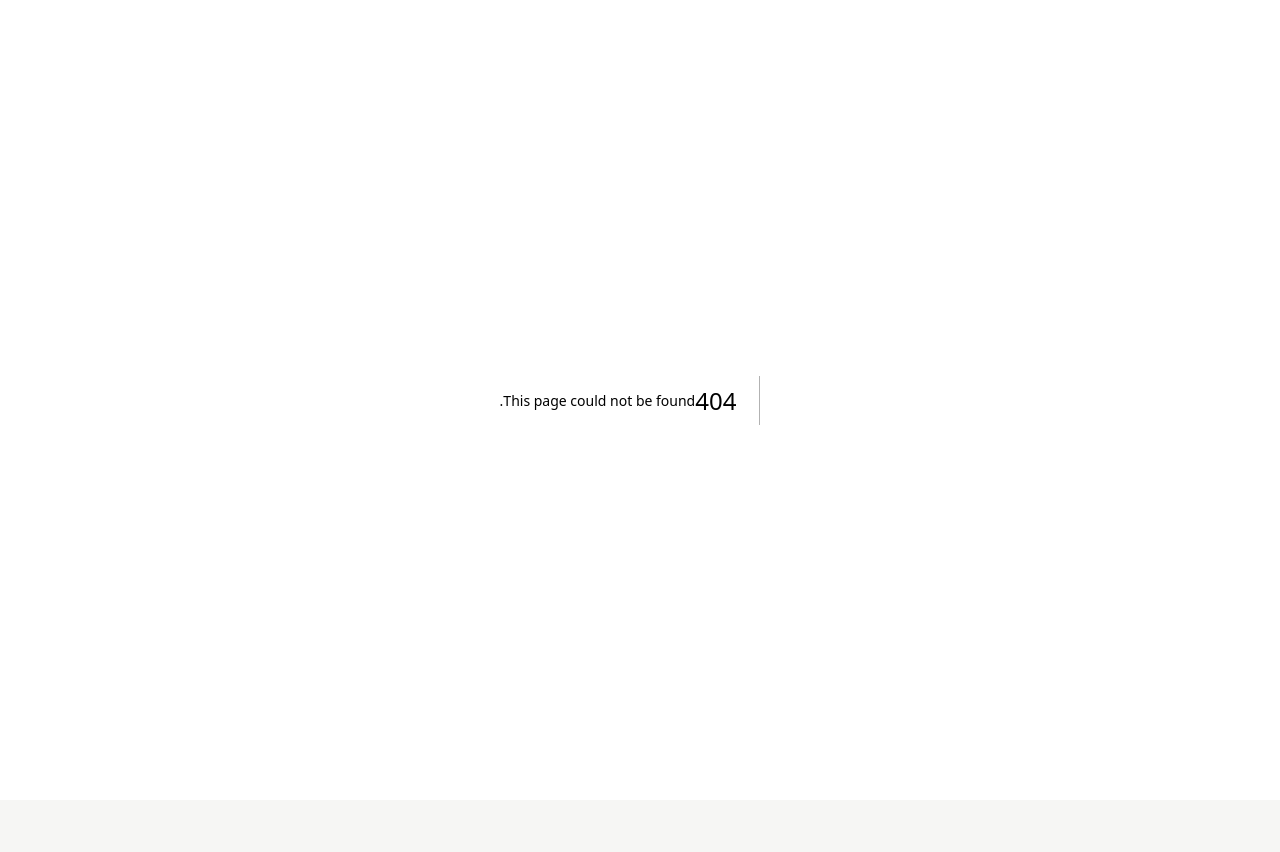
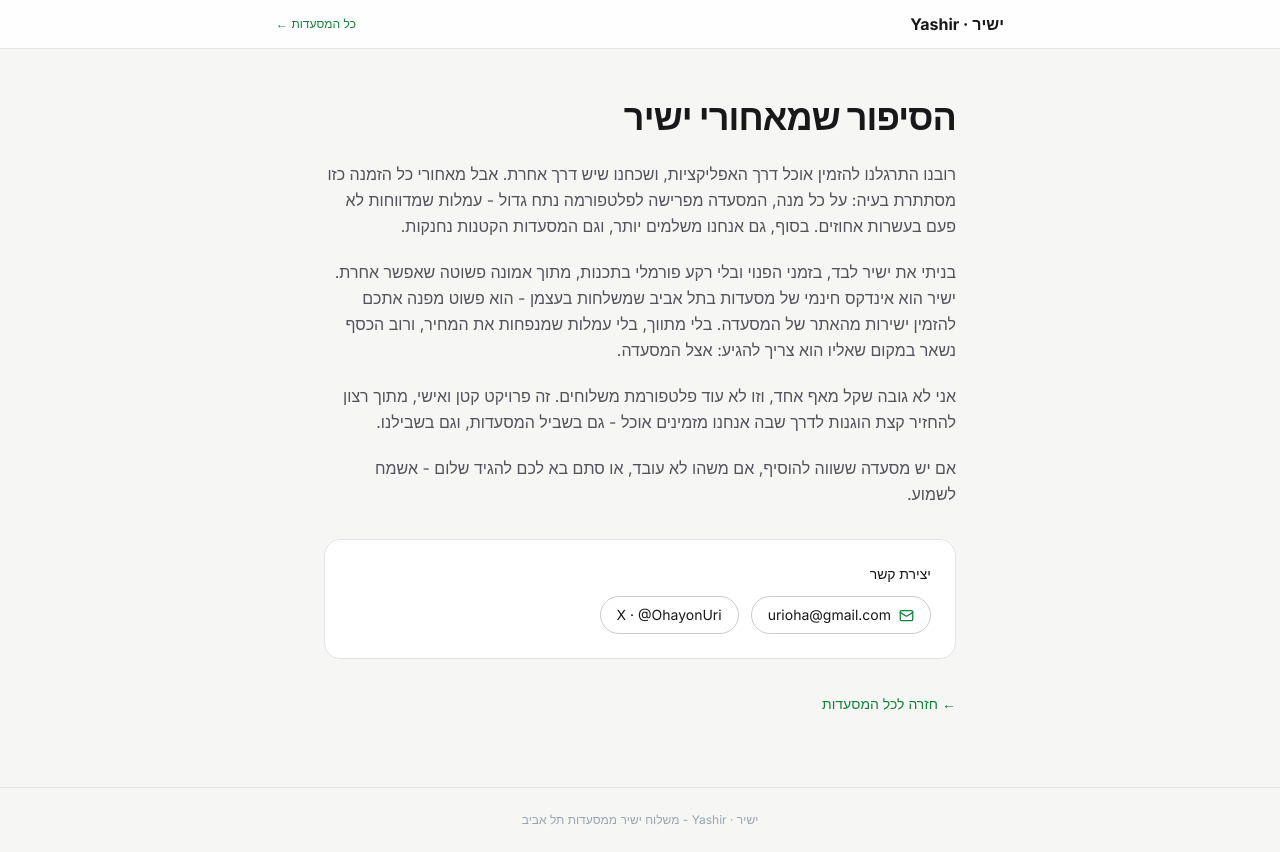
Before and after one commit to UriOhayon/yashir-tlv, a Next.js app: page /about in a window 1280 px wide. Before the commit this address had no page. Before the commit the page ends 800 px from the top, so only its background shows below. Built offline with nearby package versions, Linux system fonts and the light colour scheme.

Commit message:
Add email contact + on-site story page, reduce Twitter dependence

```diff
--- /dev/null
+++ b/src/app/about/page.tsx
@@ -0,0 +1,93 @@
+import type { Metadata } from "next";
+import Link from "next/link";
+import { Mail } from "lucide-react";
+import { BASE_URL } from "@/lib/seo";
+
+const title = "הסיפור שמאחורי ישיר | משלוח ישיר ממסעדות תל אביב";
+const description =
+  "למה בניתי את ישיר - אינדקס חינמי של מסעדות בתל אביב שמשלחות בעצמן, בלי מתווכים ובלי עמלות. הסיפור, והדרך ליצור איתי קשר.";
+
+export const metadata: Metadata = {
+  title,
+  description,
+  alternates: { canonical: `${BASE_URL}/about` },
+  openGraph: { title, description, url: `${BASE_URL}/about`, type: "article", locale: "he_IL" },
+};
+
+export default function AboutPage() {
+  return (
+    <div className="min-h-screen" style={{ backgroundColor: "var(--cream)" }} dir="rtl">
+      <header
+        className="sticky top-0 z-10 backdrop-blur-sm"
+        style={{ borderBottom: "1px solid var(--border)", backgroundColor: "rgba(255, 255, 255, 0.85)" }}
+      >
+        <div className="mx-auto flex max-w-3xl items-center justify-between px-5 py-3">
+          <Link href="/" className="text-base font-bold" style={{ color: "var(--ink)" }}>
+            ישיר · Yashir
+          </Link>
+          <Link href="/" className="text-xs font-normal hover:underline" style={{ color: "var(--brand)" }}>
+            כל המסעדות ←
+          </Link>
+        </div>
+      </header>
+
+      <main className="mx-auto max-w-2xl px-5 py-12">
+        <h1 className="text-3xl font-extrabold tracking-tight sm:text-4xl" style={{ color: "var(--ink)" }}>
+          הסיפור שמאחורי ישיר
+        </h1>
+
+        <div className="mt-6 space-y-5 text-base leading-relaxed" style={{ color: "var(--muted)" }}>
+          <p>
+            רובנו התרגלנו להזמין אוכל דרך האפליקציות, ושכחנו שיש דרך אחרת. אבל מאחורי כל הזמנה כזו
+            מסתתרת בעיה: על כל מנה, המסעדה מפרישה לפלטפורמה נתח גדול - עמלות שמדווחות לא פעם בעשרות
+            אחוזים. בסוף, גם אנחנו משלמים יותר, וגם המסעדות הקטנות נחנקות.
+          </p>
+          <p>
+            בניתי את ישיר לבד, בזמני הפנוי ובלי רקע פורמלי בתכנות, מתוך אמונה פשוטה שאפשר אחרת. ישיר
+            הוא אינדקס חינמי של מסעדות בתל אביב שמשלחות בעצמן - הוא פשוט מפנה אתכם להזמין ישירות מהאתר
+            של המסעדה. בלי מתווך, בלי עמלות שמנפחות את המחיר, ורוב הכסף נשאר במקום שאליו הוא צריך
+            להגיע: אצל המסעדה.
+          </p>
+          <p>
+            אני לא גובה שקל מאף אחד, וזו לא עוד פלטפורמת משלוחים. זה פרויקט קטן ואישי, מתוך רצון להחזיר
+            קצת הוגנות לדרך שבה אנחנו מזמינים אוכל - גם בשביל המסעדות, וגם בשבילנו.
+          </p>
+          <p>אם יש מסעדה ששווה להוסיף, אם משהו לא עובד, או סתם בא לכם להגיד שלום - אשמח לשמוע.</p>
+        </div>
+
+        <div className="mt-8 rounded-2xl border p-6" style={{ borderColor: "var(--border)", backgroundColor: "#ffffff" }}>
+          <p className="text-sm font-medium" style={{ color: "var(--ink)" }}>יצירת קשר</p>
+          <div className="mt-3 flex flex-wrap gap-3">
+            <a
+              href="mailto:urioha@gmail.com"
+              className="inline-flex items-center gap-2 rounded-full border px-4 py-2 text-sm transition hover:opacity-80"
+              style={{ borderColor: "#cbcbc8", color: "var(--ink)" }}
+            >
+              <Mail size={15} style={{ color: "var(--brand)" }} />
+              urioha@gmail.com
+            </a>
+            <a
+              href="https://x.com/OhayonUri"
+              target="_blank"
+              rel="noopener noreferrer"
+              className="inline-flex items-center gap-2 rounded-full border px-4 py-2 text-sm transition hover:opacity-80"
+              style={{ borderColor: "#cbcbc8", color: "var(--ink)" }}
+            >
+              X · @OhayonUri
+            </a>
+          </div>
+        </div>
+
+        <div className="mt-8">
+          <Link href="/" className="text-sm font-normal hover:underline" style={{ color: "var(--brand)" }}>
+            ← חזרה לכל המסעדות
+          </Link>
+        </div>
+      </main>
+
+      <footer className="mt-6 border-t py-6 text-center text-xs" style={{ borderColor: "var(--border)", color: "#9ca3af" }}>
+        <span>ישיר · Yashir - משלוח ישיר ממסעדות תל אביב</span>
+      </footer>
+    </div>
+  );
+}
--- a/src/app/page.tsx
+++ b/src/app/page.tsx
@@ -2,7 +2,8 @@
 
 import { useState, useMemo } from "react";
 import dynamic from "next/dynamic";
-import { Store, List, Map, MessageCircle, BookOpen } from "lucide-react";
+import Link from "next/link";
+import { Store, List, Map, MessageCircle, BookOpen, Mail } from "lucide-react";
 import { restaurants } from "@/data/restaurants";
 import { strings } from "@/i18n/strings";
 import type { Lang } from "@/i18n/strings";
@@ -184,6 +185,22 @@ export default function Home() {
           </p>
           <div className="mt-4 flex flex-wrap items-center justify-center gap-3">
             <a
+              href="mailto:urioha@gmail.com"
+              className="inline-flex items-center gap-2 rounded-full border px-4 py-2 text-sm font-normal transition hover:opacity-80"
+              style={{ borderColor: "#cbcbc8", color: "var(--ink)" }}
+            >
+              <Mail size={15} style={{ color: "var(--brand)" }} />
+              urioha@gmail.com
+            </a>
+            <Link
+              href="/about"
+              className="inline-flex items-center gap-2 rounded-full border px-4 py-2 text-sm font-normal transition hover:opacity-80"
+              style={{ borderColor: "#cbcbc8", color: "var(--ink)" }}
+            >
+              <BookOpen size={15} style={{ color: "var(--brand)" }} />
+              {t.storyLink}
+            </Link>
+            <a
               href="https://x.com/OhayonUri"
               target="_blank"
               rel="noopener noreferrer"
@@ -191,17 +208,7 @@ export default function Home() {
               style={{ borderColor: "#cbcbc8", color: "var(--ink)" }}
             >
               <MessageCircle size={15} style={{ color: "var(--brand)" }} />
-              {t.suggestLink}
-            </a>
-            <a
-              href="https://x.com/OhayonUri/status/2069847066633818318"
-              target="_blank"
-              rel="noopener noreferrer"
-              className="inline-flex items-center gap-2 rounded-full border px-4 py-2 text-sm font-normal transition hover:opacity-80"
-              style={{ borderColor: "#cbcbc8", color: "var(--ink)" }}
-            >
-              <BookOpen size={15} style={{ color: "var(--brand)" }} />
-              {t.storyLink}
+              X · @OhayonUri
             </a>
           </div>
         </div>
@@ -211,15 +218,9 @@ export default function Home() {
         <p className="mx-auto mb-2 max-w-xl leading-relaxed" style={{ color: "#9ca3af" }}>
           {t.warningTitle} {t.warningBody}
         </p>
-        <a
-          href="https://x.com/OhayonUri/status/2069847066633818318"
-          target="_blank"
-          rel="noopener noreferrer"
-          className="hover:underline"
-          style={{ color: "#9ca3af" }}
-        >
+        <Link href="/about" className="hover:underline" style={{ color: "#9ca3af" }}>
           Yashir · ישיר - הסיפור מאחורי הפרויקט
-        </a>
+        </Link>
       </footer>
     </div>
   );
```
